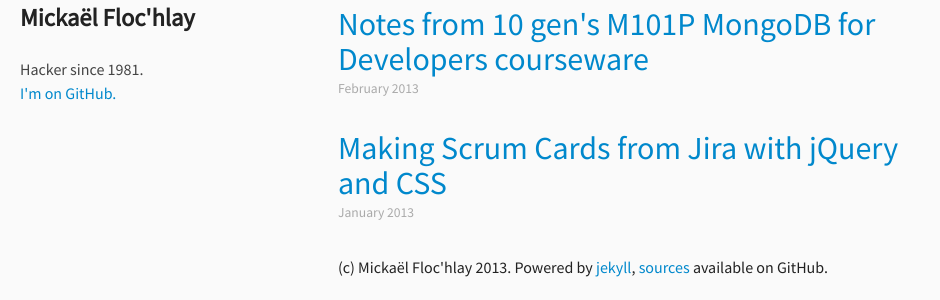
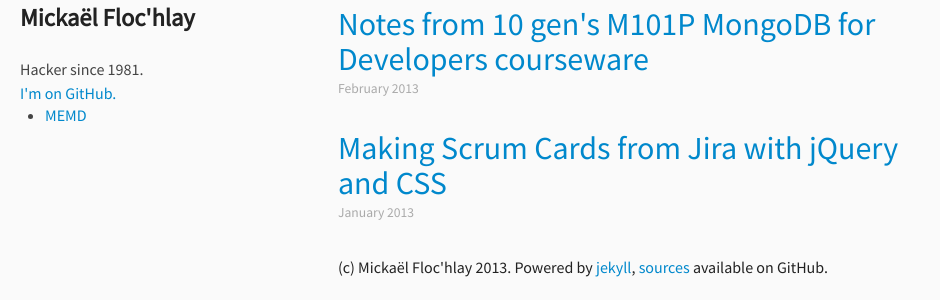
Before and after one commit to ntnmrndn/bootstragram-blog, a Jekyll site: the page built from index.html, in a window 1280 px wide. Shown: the part 134-434 px from the top of the page, without its empty margins (0-940 px from the left). Built offline with Jekyll 4.4.1, drawn with Linux system fonts in a browser that asks for light colours; nearby versions of some CDN libraries.

Commit message:
Added link to MEMD

```diff
--- a/_layouts/index.html
+++ b/_layouts/index.html
@@ -30,6 +30,9 @@
               <h3>Mickaël Floc'hlay</h3>
               <p>Hacker since 1981.</p>
               <p><a href="https://github.com/dirtyhenry/">I'm on GitHub.</a></p>
+              <ul>
+                <li><a href="/multi-environment-mobile-development/index.html">MEMD</a></li>
+              </ul>
             </div>
             <div class="span6">
               {{ content }}
```
